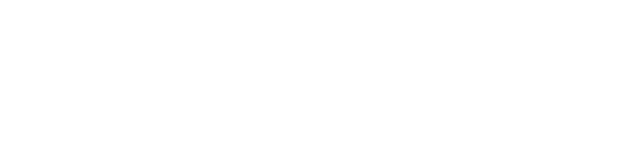
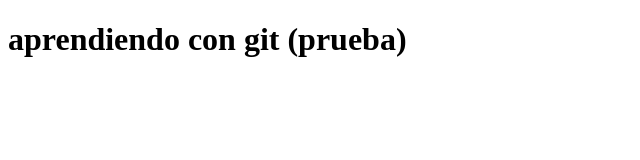
Before and after one commit to 6vanesa/eliminar-por-favor, a plain HTML site: page prueba.html in a window 1280 px wide. Shown: the whole page, without its empty margins (0-640 px from the left). Drawn offline with Linux system fonts and the light colour scheme.

Commit message:
agregue al body

```diff
--- a/prueba.html
+++ b/prueba.html
@@ -8,6 +8,6 @@
 </head>
 <body>
 
-
+   <h1>aprendiendo con git (prueba)</h1>
 </body>
 </html>
```
